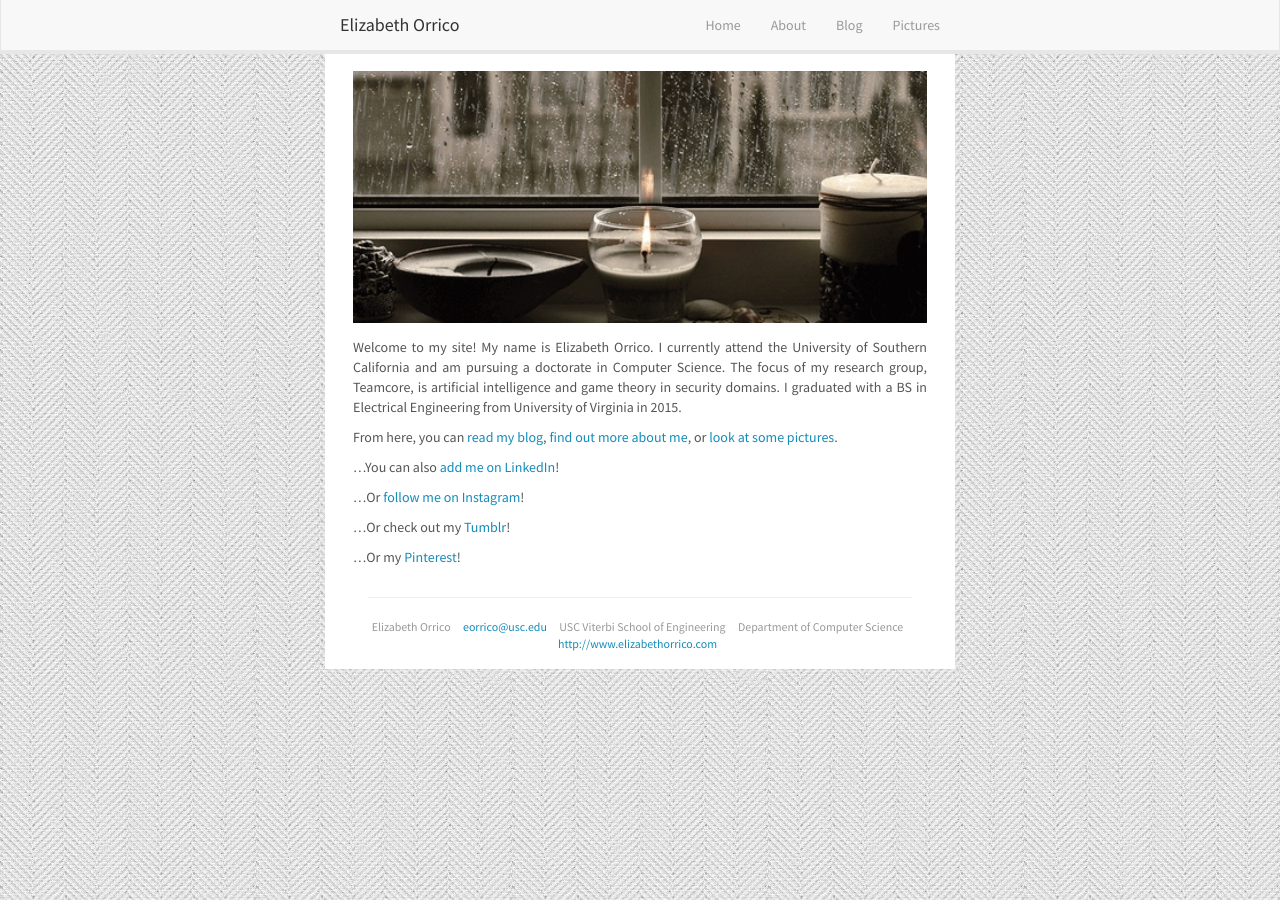
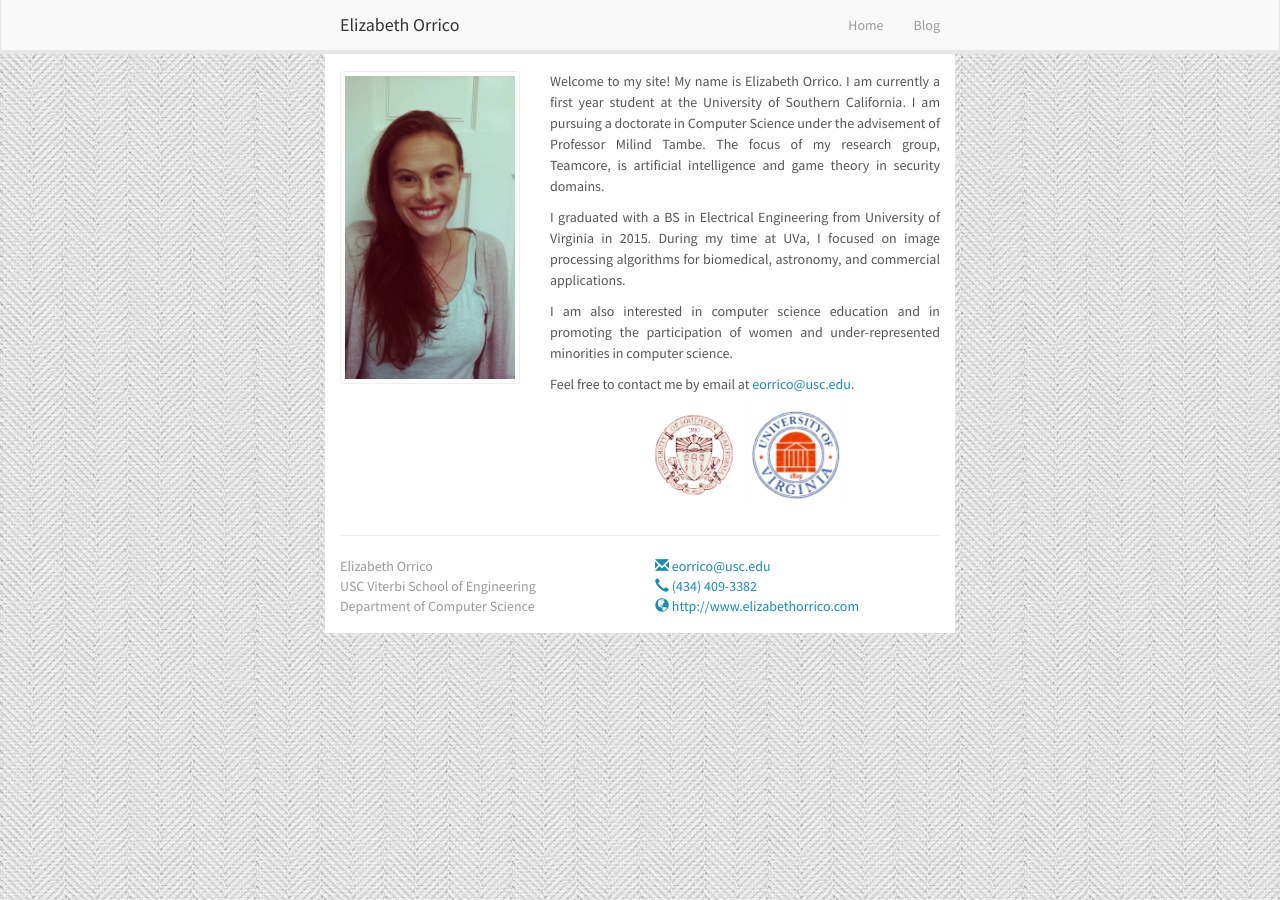
Before and after one commit to andybarron/emo7bf.github.io, a Jekyll site: the page built from index.html, in a window 1280 px wide. Built offline with Jekyll 4.4.1, drawn with Linux system fonts in a browser that asks for light colours.

Commit message:
Professional revamp

```diff
--- a/_config.yml
+++ b/_config.yml
@@ -1,6 +1,8 @@
 # Site settings
 title: Elizabeth Orrico
 email: eorrico@usc.edu
+phone: 4344093382
+phone_pretty: (434) 409-3382
 description: > # this means to ignore newlines until "baseurl:"
   Personal Web site of Elizabeth Orrico.
 baseurl: "" # the subpath of your site, e.g. /blog/
--- a/_includes/footer.html
+++ b/_includes/footer.html
@@ -1,6 +1,5 @@
-<div class="container">
 <hr>
-  <footer class="text-center">
+<!-- <footer class="text-center">
   <small class="text-muted">
     <ul class="list-inline">
       <li>Elizabeth Orrico</li>
@@ -14,5 +13,38 @@
       </li>
     </ul>
   </small>
-  </footer>
+</footer> -->
+
+<div class="footer text-muted">
+  <div class="row">
+    <div class="col-sm-6">
+      <ul class="list-unstyled">
+        <li>Elizabeth Orrico</li>
+        <li>USC Viterbi School of Engineering</li>
+        <li>Department of Computer Science</li>
+      </ul>
     </div>
+    <div class="col-sm-6">
+      <ul class="list-unstyled">
+        <li>
+          <a href="mailto:{{site.email}}">
+            <span class="glyphicon glyphicon-envelope"></span>
+            {{site.email}}
+          </a>
+        </li>
+        <li>
+          <a href="tel:4344093382">
+            <span class="glyphicon glyphicon-earphone"></span>
+            (434) 409-3382
+          </a>
+        </li>
+        <li>
+          <a href="{{site.url}}">
+            <span class="glyphicon glyphicon-globe"></span>
+            {{site.url}}
+          </a>
+        </li>
+      </ul>
+    </div>
+  </div>
+</div>
--- a/_includes/header.html
+++ b/_includes/header.html
@@ -8,9 +8,9 @@
           <span class="icon-bar"></span>
           <span class="icon-bar"></span>
         </button>
-          <a class="navbar-brand" href="{{ '/' | prepend: site.baseurl }}">
-            {{ site.title }}
-          </a>
+        <a class="navbar-brand" href="{{ '/' | prepend: site.baseurl }}">
+          {{ site.title }}
+        </a>
       </div>
       <div class="collapse navbar-collapse" id="navigation-menu">
         <ul class="nav navbar-nav navbar-right">
--- a/_layouts/default.html
+++ b/_layouts/default.html
@@ -3,8 +3,8 @@
   {% include head.html %}
   <body>
     {% include header.html %}
-    <div class="wrapper">
-      <main>
+    <div class="wrapper container">
+      <main class="clearfix">
         {{ content }}
       </main>
       {% include footer.html %}
--- a/blog.html
+++ b/blog.html
@@ -5,6 +5,8 @@
 
 <div class="container">
   <h1>Blog</h1>
+
+  <div class="splash"></div>
 
   {% for post in site.posts %}
     <div class="panel panel-default">
--- a/css/main.scss
+++ b/css/main.scss
@@ -8,8 +8,18 @@
   background-attachment: fixed;
 }
 
+nav li.active {
+  background-color: white;
+}
+
 h1 {
   margin-top: 0;
+}
+
+.portrait {
+  margin-left: auto;
+  margin-right: auto;
+  max-height: 50vh;
 }
 
 .banner, .container, .wrapper {
@@ -20,14 +30,12 @@
 }
 
 .wrapper {
-  padding-left: 2em;
-  padding-right: 2em;
   background-color: white;
   padding-bottom: 0.5em;
   padding-top: 1.5em;
 }
 
-p {
+main {
   text-align: justify;
 }
 
@@ -46,6 +54,7 @@
 }
 
 .splash {
+  border: 2px solid darkgray;
   background-image: url("{{ '/img/candle.gif' | prepend: site.baseurl }}");
   height: 18em;
   background-size: cover;
@@ -69,6 +78,11 @@
 
 .stamp {
   max-width: 100px;
+  height: auto;
+}
+
+p {
+  line-height: 1.5;
 }
 
 // @charset "utf-8";
--- /dev/null
+++ b/index.html
@@ -0,0 +1,26 @@
+---
+layout: default
+---
+<div class="row clearfix">
+  <div class="col-sm-4 text-center">
+    <img src="{{ site.baseurl }}/img/portrait.jpg" class="portrait img-responsive img-thumbnail" />
+  </div>
+  <div class="col-sm-8">
+    <p>
+      Welcome to my site! My name is Elizabeth Orrico. I am currently a first year student at the University of Southern California. I am pursuing a doctorate in Computer Science under the advisement of Professor Milind Tambe. The focus of my research group, Teamcore, is artificial intelligence and game theory in security domains.
+    </p>
+    <p>
+      I graduated with a BS in Electrical Engineering from University of Virginia in 2015. During my time at UVa, I focused on image processing algorithms for biomedical, astronomy, and commercial applications.
+    </p>
+    <p>
+      I am also interested in computer science education and in promoting the participation of women and under-represented minorities in computer science.
+    </p>
+    <p>
+      Feel free to contact me by email at <a href="mailto:{{ site.email }}">{{ site.email }}</a>.
+    </p>
+    <p class="text-center">
+      <img class="stamp" src="{{ site.baseurl }}/img/stamp-usc.png" />
+      <img class="stamp" src="{{ site.baseurl }}/img/stamp-uva.png" />
+    </p>
+  </div>
+</div>
--- a/index.md
+++ /dev/null
@@ -1,17 +0,0 @@
----
-layout: default
----
-
-<div class="splash"></div>
-
-Welcome to my site! My name is Elizabeth Orrico. I currently attend the University of Southern California and am pursuing a doctorate in Computer Science. The focus of my research group, Teamcore, is artificial intelligence and game theory in security domains. I graduated with a BS in Electrical Engineering from University of Virginia in 2015.
-
-From here, you can [read my blog](/blog/), [find out more about me](/about/), or [look at some pictures](/pictures/).
-
-...You can also [add me on LinkedIn](https://www.linkedin.com/in/eorrico)!
-
-...Or [follow me on Instagram](https://instagram.com/elizaorrico/)!
-
-...Or check out my [Tumblr](http://elizabeth-orrico.tumblr.com/)!
-
-...Or my [Pinterest](https://www.pinterest.com/elizorr/)!
```
Also changed, not shown: about.md (deleted, +0 -15 lines), pictures.md (deleted, +0 -6 lines), img/portrait.jpg (added). Lines whose indentation alone changed are shown as unchanged.
